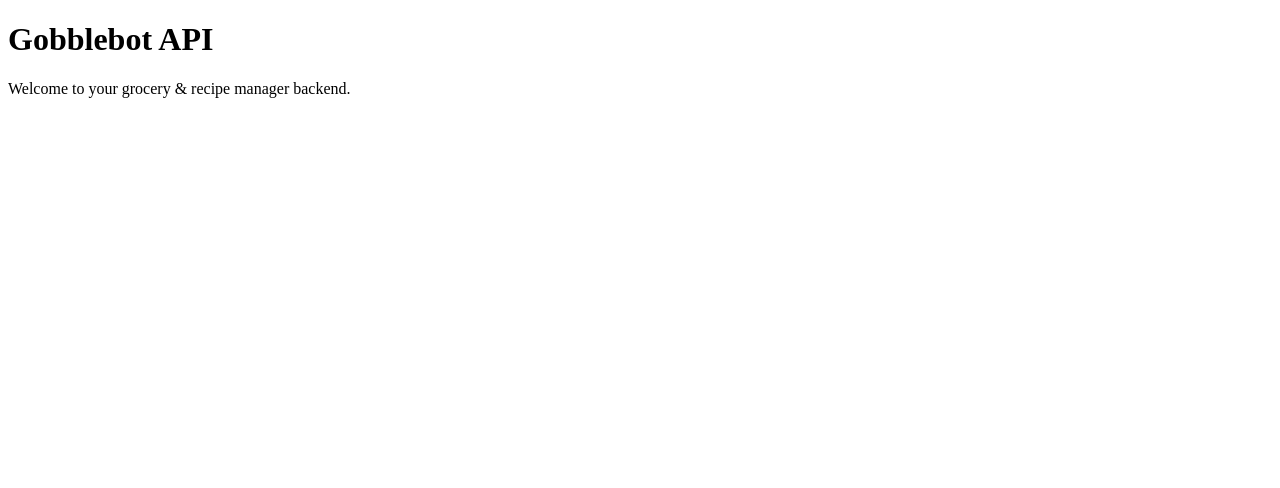
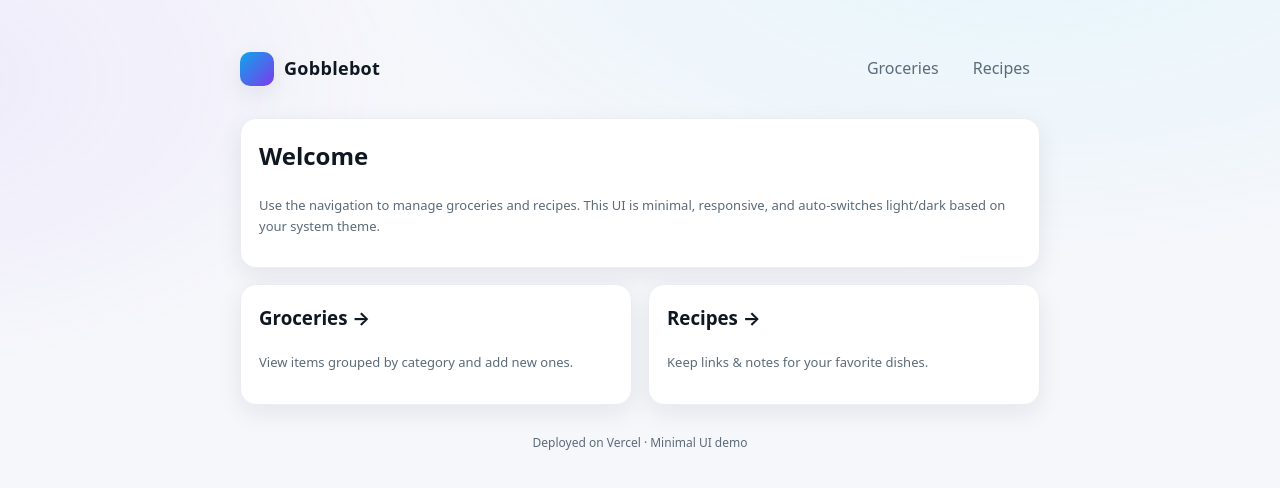
Before and after one commit to densi00/gobblebot, a Next.js app: page / in a window 1280 px wide. Shown: the top 488 px of the page. Built offline with nearby package versions, Linux system fonts and the light colour scheme.

Commit message:
Add minimal aesthetic UI (cards, gradient accents, dark/light)

```diff
--- /dev/null
+++ b/components/Layout.js
@@ -0,0 +1,20 @@
+export default function Layout({ children }) {
+  return (
+    <div className="container">
+      <header className="header">
+        <a className="brand" href="/">
+          <span className="brand-badge" aria-hidden />
+          <h1>Gobblebot</h1>
+        </a>
+        <nav className="nav">
+          <a href="/groceries">Groceries</a>
+          <a href="/recipes">Recipes</a>
+        </nav>
+      </header>
+
+      {children}
+
+      <p className="footer">Deployed on Vercel · Minimal UI demo</p>
+    </div>
+  );
+}
--- /dev/null
+++ b/pages/_app.js
@@ -0,0 +1,5 @@
+import "../styles/globals.css";
+
+export default function App({ Component, pageProps }) {
+  return <Component {...pageProps} />;
+}
--- a/pages/index.js
+++ b/pages/index.js
@@ -1,8 +1,28 @@
+import Layout from "../components/Layout";
+
 export default function Home() {
   return (
-    <div>
-      <h1>Gobblebot API</h1>
-      <p>Welcome to your grocery & recipe manager backend.</p>
-    </div>
+    <Layout>
+      <div className="grid" style={{ gap: 16 }}>
+        <section className="card">
+          <h2 style={{ marginTop: 0 }}>Welcome</h2>
+          <p className="helper">
+            Use the navigation to manage groceries and recipes. This UI is minimal,
+            responsive, and auto-switches light/dark based on your system theme.
+          </p>
+        </section>
+
+        <section className="grid" style={{ gridTemplateColumns: "1fr 1fr", gap: 16 }}>
+          <a className="card" href="/groceries" style={{ textDecoration: "none", color: "inherit" }}>
+            <h3 style={{ marginTop: 0 }}>Groceries →</h3>
+            <p className="helper">View items grouped by category and add new ones.</p>
+          </a>
+          <a className="card" href="/recipes" style={{ textDecoration: "none", color: "inherit" }}>
+            <h3 style={{ marginTop: 0 }}>Recipes →</h3>
+            <p className="helper">Keep links & notes for your favorite dishes.</p>
+          </a>
+        </section>
+      </div>
+    </Layout>
   );
 }
--- /dev/null
+++ b/styles/globals.css
@@ -0,0 +1,141 @@
+/* --- Design tokens --- */
+:root {
+  --bg: #0b0f14;
+  --panel: #0f141b;
+  --card: #121822;
+  --text: #e7ecf3;
+  --muted: #a9b4c0;
+  --line: #1e2632;
+  --accent: #6ee7ff;          /* cyan accent */
+  --accent-2: #b388ff;        /* soft violet for hover gradient */
+  --radius: 16px;
+  --shadow: 0 10px 30px rgba(0,0,0,0.35);
+}
+
+@media (prefers-color-scheme: light) {
+  :root {
+    --bg: #f6f7fb;
+    --panel: #ffffff;
+    --card: #ffffff;
+    --text: #0f1720;
+    --muted: #5b6b79;
+    --line: #eaeef3;
+    --accent: #0ea5e9;        /* blue in light mode */
+    --accent-2: #7c3aed;
+    --shadow: 0 8px 24px rgba(15, 23, 32, 0.08);
+  }
+}
+
+/* --- Base --- */
+* { box-sizing: border-box; }
+html, body, #__next { height: 100%; }
+body {
+  margin: 0;
+  background: radial-gradient(1200px 600px at 80% -10%, rgba(110,231,255,0.12), transparent 60%),
+              radial-gradient(900px 500px at -10% 10%, rgba(179,136,255,0.12), transparent 60%),
+              var(--bg);
+  color: var(--text);
+  font: 16px/1.6 ui-sans-serif, system-ui, -apple-system, Segoe UI, Roboto, "Helvetica Neue", Arial;
+}
+
+/* --- Layout --- */
+.container {
+  max-width: 840px;
+  margin: 48px auto;
+  padding: 0 20px 48px;
+}
+
+.header {
+  display: flex; align-items: center; justify-content: space-between;
+  gap: 16px; margin-bottom: 28px;
+}
+
+.brand {
+  display: inline-flex; align-items: center; gap: 10px;
+  text-decoration: none; color: var(--text);
+}
+
+.brand-badge {
+  width: 34px; height: 34px; border-radius: 10px;
+  background: linear-gradient(135deg, var(--accent), var(--accent-2));
+  box-shadow: var(--shadow);
+}
+
+.brand h1 {
+  margin: 0; font-size: 18px; letter-spacing: 0.3px;
+}
+
+.nav { display: flex; gap: 14px; }
+.nav a {
+  color: var(--muted); text-decoration: none; padding: 8px 10px; border-radius: 8px;
+  transition: color .2s ease, background .2s ease;
+}
+.nav a:hover { color: var(--text); background: rgba(255,255,255,0.06); }
+
+/* --- Cards & panels --- */
+.card {
+  background: var(--card);
+  border: 1px solid var(--line);
+  border-radius: var(--radius);
+  box-shadow: var(--shadow);
+  padding: 18px 18px;
+}
+
+.grid {
+  display: grid; gap: 12px;
+}
+
+/* --- Forms --- */
+.input, .button {
+  width: 100%;
+  padding: 12px 14px;
+  border-radius: 12px;
+  border: 1px solid var(--line);
+  background: rgba(255,255,255,0.02);
+  color: var(--text);
+  outline: none;
+  transition: border-color .2s ease, box-shadow .2s ease, transform .02s ease;
+}
+
+.input::placeholder { color: var(--muted); }
+
+.input:focus {
+  border-color: var(--accent);
+  box-shadow: 0 0 0 4px color-mix(in oklab, var(--accent) 20%, transparent);
+}
+
+.button {
+  cursor: pointer; font-weight: 600; letter-spacing: .2px;
+  background: linear-gradient(135deg, var(--accent), var(--accent-2));
+  border: 0; color: #0b0f14; /* good contrast on gradient */
+}
+.button:hover { transform: translateY(-1px); }
+.button:active { transform: translateY(0); }
+
+.inline {
+  display: grid;
+  grid-template-columns: 1fr 1fr auto;
+  gap: 10px;
+}
+
+.helper { color: var(--muted); font-size: 13px; }
+
+/* --- Lists --- */
+.list {
+  display: grid; gap: 10px; margin: 0; padding: 0; list-style: none;
+}
+.list li {
+  display: flex; align-items: center; justify-content: space-between;
+  padding: 12px 14px; border-radius: 12px;
+  border: 1px solid var(--line); background: rgba(255,255,255,0.02);
+}
+.badge {
+  font-size: 12px; padding: 4px 8px; border-radius: 999px;
+  color: var(--text); background: linear-gradient(135deg, var(--accent), var(--accent-2));
+  border: 0;
+}
+a.link { color: var(--accent); text-decoration: none; }
+a.link:hover { text-decoration: underline; }
+.footer {
+  margin-top: 28px; color: var(--muted); font-size: 12px; text-align: center;
+}
```
Also changed, not shown: pages/groceries.js (added, +45 -0 lines), pages/recipes.js (added, +46 -0 lines).
